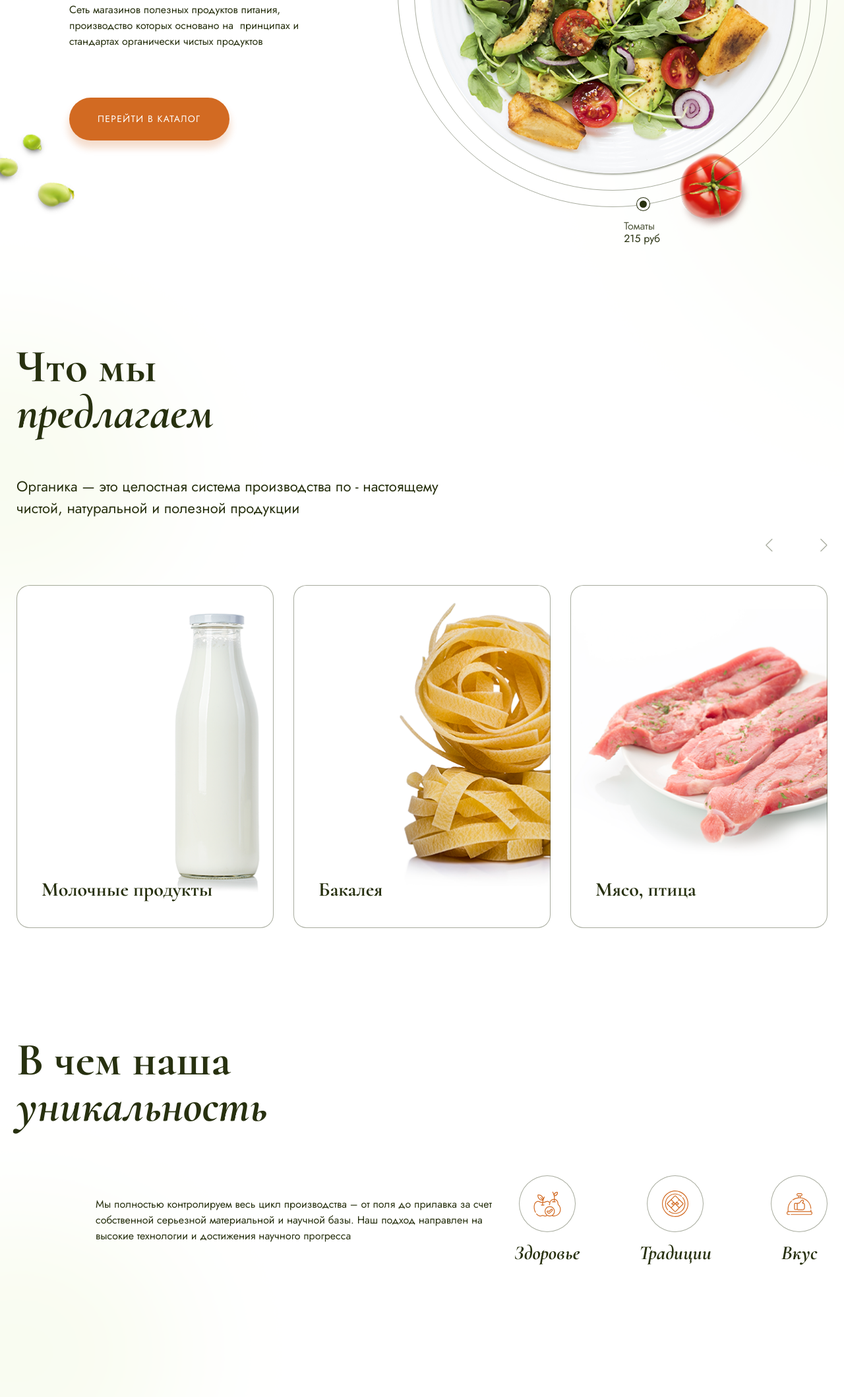
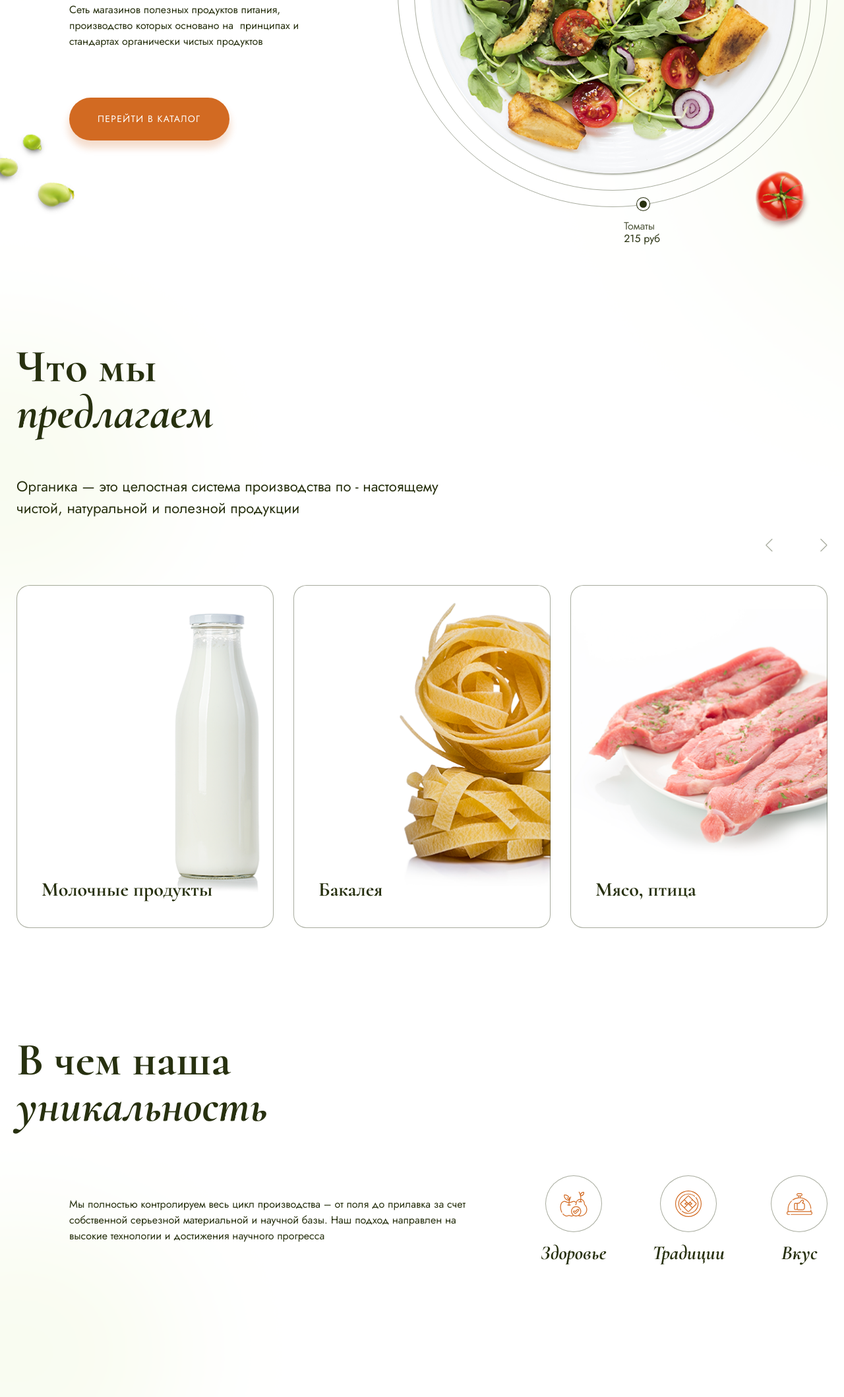
Before and after one commit to MelmanArtem/Module02-Shop, a website built with webpack: page src/index.html in a window 1280 px wide. Shown: the part 493-2611 px from the top of the page at 66% size. Built offline with nearby package versions, Linux system fonts and the light colour scheme; files whose address does not match are found by name.

Commit message:
add changes

```diff
--- a/src/styles/main.scss
+++ b/src/styles/main.scss
@@ -20,6 +20,7 @@ $r_desk_1120: 1120px;
 $r_desk_hd:1200px;
 $r_desk_1280:1280px;
 $r_desk_1350:1350px;
+$r_desk_full_1750:1750px;
 
 html {
     font-size: 10px;
@@ -395,11 +396,27 @@ ul, .description {
         bottom: 15rem;
         right: 14rem;
         width: 11rem;
+        @media (max-width: $r_desk_full_1750) {
+            right: 8rem;
+            width: 9rem;
+        }
+        @media (max-width: $r_desk_1350) {
+            right: 5rem;
+            width: 8.5rem;
+        }
+        @media (max-width: $r_desk_hd) {
+            right: 3rem;
+            width: 8rem;
+        }
     }
     &__avocado {
         top: 5.6rem;
         right: 0;
         width: 17.8rem;
+        @media (max-width: $r_desk_full_1750) {
+            width: 9.8rem;
+            top: 12rem;
+        }
     }
     &__cucumber {
         top: 0;
@@ -410,6 +427,9 @@ ul, .description {
         top: 40rem;
         left: 4rem;
         width: 8.6rem;
+        @media (max-width: $r_desk_full_1750) {
+            display: none;
+        }
     }
     &__bean1 {
         bottom: 26rem;
@@ -716,6 +736,12 @@ ul, .description {
     &__text {
         margin-left: 12rem;
         flex-basis: 62rem;
+        @media (max-width: $r_desk_1280) {
+            margin-left: 8rem
+        }
+        @media (max-width: $r_desk_1120) {
+            margin-left: 4rem;
+        }
     }
     &__list {
         list-style: none;
@@ -726,6 +752,12 @@ ul, .description {
         font-size: 3rem;
         margin: 0;
         padding-left: 0;
+        @media (max-width: $r_desk_1280) {
+            gap: 7rem;
+        }
+        @media (max-width: $r_desk_1120) {
+            gap: 6rem;
+        }
     }
     &__item {
         display: flex;
```
Also changed, not shown: 1 other file.
